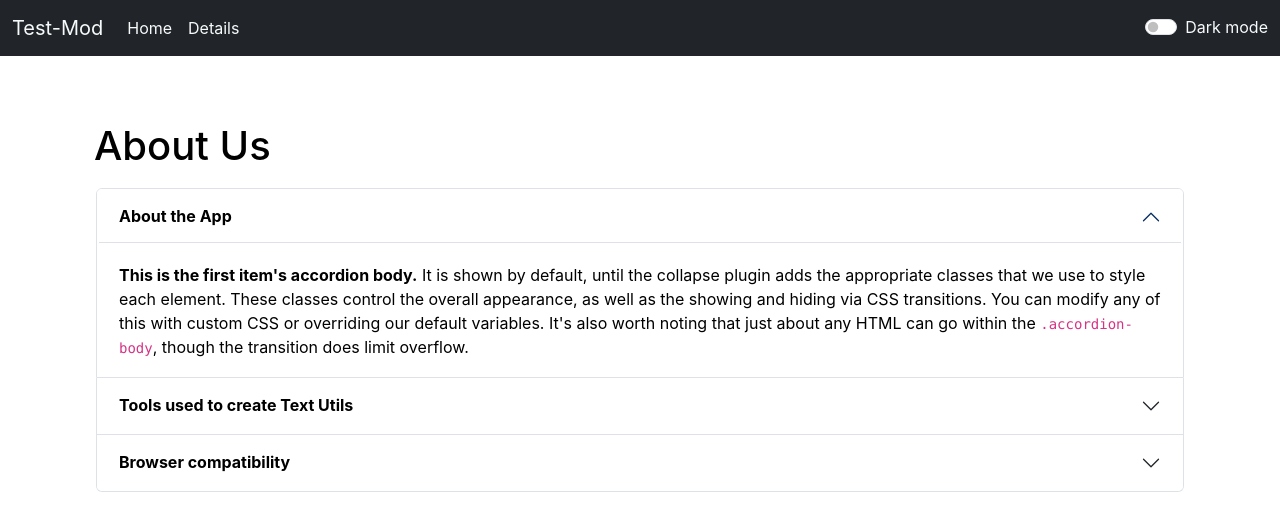
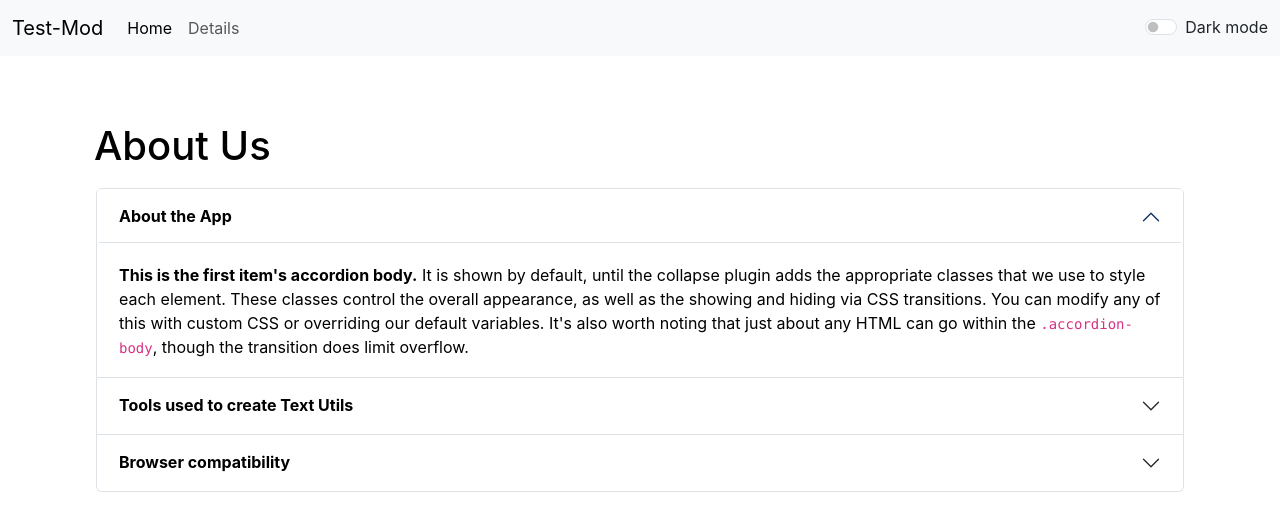
Before and after one commit to akshitchowdhury/app0, a React (Create React App) app: page /about in a window 1280 px wide. Shown: the top 530 px of the page. Built offline with nearby package versions, Linux system fonts and the light colour scheme.

Commit message:
Add files via upload

```diff
--- a/src/components/About.js
+++ b/src/components/About.js
@@ -12,7 +12,7 @@ export default function About(props) {
   //  })
 
 
-   const[btnText, setbtnText] = useState("Dark mode on")
+  //  const[btnText, setbtnText] = useState("Dark mode on")
 
 // let toggleStyle = function(){
 
--- a/src/components/Navbar.js
+++ b/src/components/Navbar.js
@@ -7,19 +7,19 @@ export default function Navbar(props) {
 
 
   return (
-    <nav className={`navbar navbar-expand-lg  navbar-${props.mode} bg-dark`}>
+    <nav className={`navbar navbar-expand-lg  navbar-${props.mode} bg-${props.mode}`}>
     <div className="container-fluid">
-      <Link className="navbar-brand text-light" to="/">{props.title}</Link>
+      <Link className="navbar-brand " to="/">{props.title}</Link>
       <button className="navbar-toggler" type="button" data-bs-toggle="collapse" data-bs-target="#navbarSupportedContent" aria-controls="navbarSupportedContent" aria-expanded="false" aria-label="Toggle navigation">
         <span className="navbar-toggler-icon"></span>
       </button>
       <div className="collapse navbar-collapse" id="navbarSupportedContent">
         <ul className="navbar-nav me-auto mb-2 mb-lg-0">
           <li className="nav-item">
-            <Link className="nav-link active text-light" aria-current="page" to="/">Home</Link>
+            <Link className="nav-link active " aria-current="page" to="/">Home</Link>
           </li>
           <li className="nav-item">
-            <Link className="nav-link text-light" to="/about">{props.about}</Link>
+            <Link className="nav-link " to="/about">{props.about}</Link>
           </li>
 
 
@@ -28,7 +28,7 @@ export default function Navbar(props) {
 
         <div className= "form-check form-switch ">
   <input className="form-check-input" type="checkbox" role="switch"onClick={props.toggleMode} id="flexSwitchCheckDefault"/>
-  <label className= "form-check-label text-light bg-dark" htmlFor="flexSwitchCheckDefault" >Dark mode</label>
+  <label className= {`form-check-label text-${props.mode==='light'? 'dark' : 'light'} `} htmlFor="flexSwitchCheckDefault" >Dark mode</label>
   </div>
 {/*
   text - ${props.mode==='light'?"black" : "white"} */}
```
